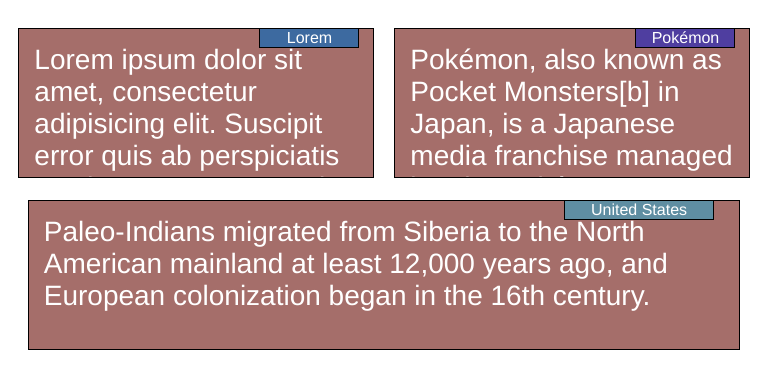
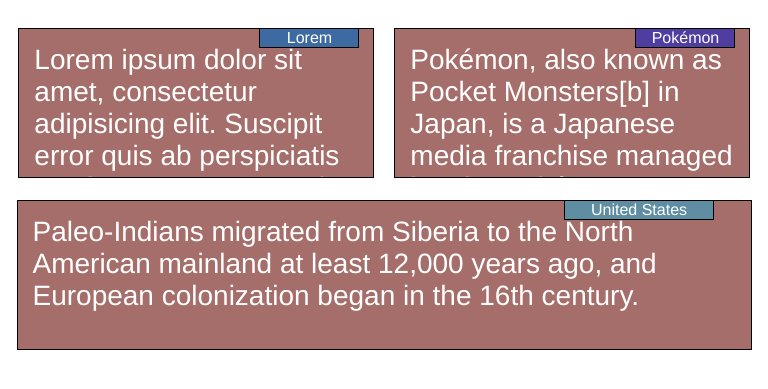
Before and after one commit to albert81915929/module2-solution, a plain HTML site: page index.html in a window 768 px wide. Shown: the part 61-450 px from the top of the page. Drawn offline with Linux system fonts and the light colour scheme.

Commit message:
CSS modified

```diff
--- a/css/style.css
+++ b/css/style.css
@@ -118,6 +118,9 @@ p{
      .col-md-12 {
        width: 100%;
      }
+     .col-md-12 p{
+      width: 98%;
+     }
 }
 /***Small Device***/
 @media (max-width: 767px){
```
